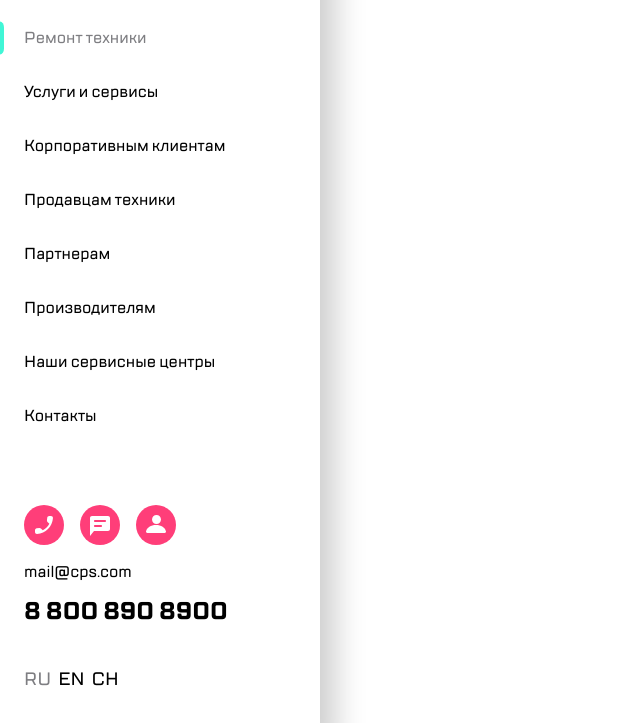
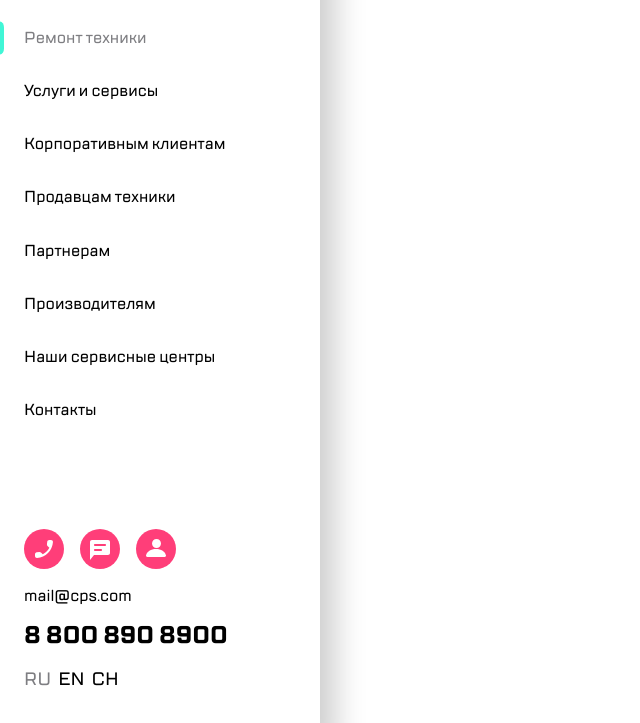
Before and after one commit to BFipe/KataAcademy-WebCore, a plain HTML site: page html/sidebar.html in a window 1280 px wide. Shown: the part 77-800 px from the top of the page, without its empty margins (0-640 px from the left). Drawn offline with Linux system fonts and the light colour scheme.

Commit message:
Fix window-height view

```diff
--- a/src/css/sidebar.css
+++ b/src/css/sidebar.css
@@ -71,11 +71,12 @@ button{
 .sidebar-services {
     display: flex;
     flex-direction: column;
+    justify-content: space-between;
+    height: 50vh;
 }
 
 .sidebar-services__service {
     font-weight: normal;
-    margin-bottom: 32px;
     font-size: 16px;
 }
 
@@ -99,10 +100,13 @@ button{
     border-radius: 4px;
 }
 
+/* _________FOOTER_______________ */
+
 .sidebar-footer {
     display: flex;
     flex-direction: column;
     margin-top: auto;
+    justify-content: space-between;
 }
 .sidebar-footer__buttons {
     margin-bottom: 16px;
@@ -124,7 +128,7 @@ button{
 .sidebar-footer__phone {
     font-size: 24px;
     font-weight: bold;
-    margin-bottom: 40px;
+    margin-bottom: 16px;
 }
 
 .footer-languages {
```
